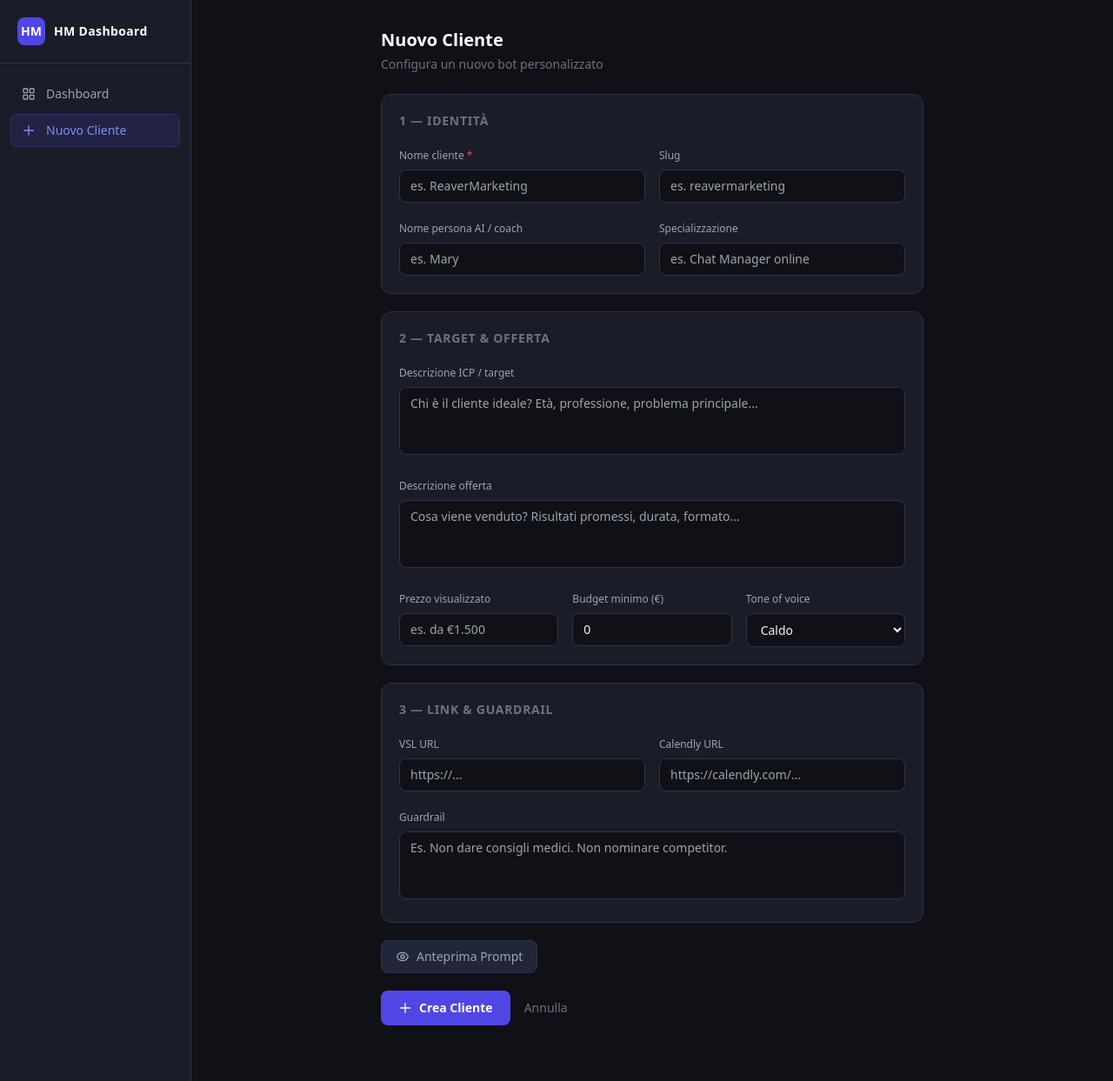
After one commit to dborgian/telgram-hm, a FastAPI app: template dashboard/templates/onboarding.html in a window 1280 px wide. The commit adds this page. Shown: the whole page at 87% size. Run offline with FastAPI, Linux system fonts and the light colour scheme; the template is opened without the code that fills it, so the values that code supplies are empty; parts of the project's set-up code (start-up, migrations or seed data) failed here and were passed over; some libraries are stand-ins or nearby versions.

Commit message:
feat(fase2): prompt generator + onboarding dashboard
- Add dashboard/prompt_generator.py: LLM-based config generation
  (gpt-4o-mini temp=0.2) with self-contained Python template fallback
- Add dashboard/templates/onboarding.html: dark theme onboarding form
  with Alpine.js, preview endpoint, and in-page success/error feedback
- Extend dashboard/app.py: ClientCreate/ClientUpdate/ClientPreview
  schemas, _slugify helper, 5 new routes (GET /onboarding,
  POST /api/clients/preview, POST /api/clients, GET /api/clients,
  PATCH /api/clients/{slug})
- Add nav link to onboarding page in index.html sidebar

```diff
--- a/dashboard/app.py
+++ b/dashboard/app.py
@@ -1,7 +1,9 @@
 """FastAPI dashboard backend for Telegram sales bot analytics."""
 
 import os
+import re
 import secrets
+import uuid
 from contextlib import asynccontextmanager
 from datetime import datetime, timezone, timedelta, date
 from pathlib import Path
@@ -15,6 +17,11 @@ from fastapi.templating import Jinja2Templates
 from pydantic import BaseModel
 from starlette.requests import Request
 from supabase import AsyncClient, acreate_client
+
+try:
+    from dashboard.prompt_generator import generate_client_config
+except ImportError:
+    from prompt_generator import generate_client_config
 
 load_dotenv(Path(__file__).parent.parent / ".env")
 
@@ -92,6 +99,58 @@ class NotesUpdate(BaseModel):
 
 class StatusUpdate(BaseModel):
     status: str
+
+
+class ClientCreate(BaseModel):
+    name: str
+    slug: str = ""
+    coach_name: str = ""
+    specialization: str = ""
+    target_description: str = ""
+    tone: str = "warm"
+    offer_description: str = ""
+    price_display: str = ""
+    budget_min_euros: int = 0
+    guardrails: str = ""
+    vsl_url: str = ""
+    calendly_url: str = ""
+
+
+class ClientPreview(ClientCreate):
+    pass
+
+
+class ClientUpdate(BaseModel):
+    name: str | None = None
+    coach_name: str | None = None
+    specialization: str | None = None
+    target_description: str | None = None
+    tone: str | None = None
+    offer_description: str | None = None
+    price_display: str | None = None
+    budget_min_euros: int | None = None
+    guardrails: str | None = None
+    vsl_url: str | None = None
+    calendly_url: str | None = None
+    is_active: bool | None = None
+
+
+class ClientUpdate(BaseModel):
+    name: str | None = None
+    coach_name: str | None = None
+    specialization: str | None = None
+    target_description: str | None = None
+    tone: str | None = None
+    offer_description: str | None = None
+    price_display: str | None = None
+    budget_min_euros: int | None = None
+    guardrails: str | None = None
+    vsl_url: str | None = None
+    calendly_url: str | None = None
+    system_prompt_base: str | None = None
+    stage_instructions: dict | None = None
+    brand_voice: dict | None = None
+    is_active: bool | None = None
 
 
 # ---------------------------------------------------------------------------
@@ -391,3 +450,110 @@ async def update_status(
         raise
     except Exception as exc:
         raise HTTPException(status_code=500, detail="Internal server error") from exc
+
+
+# ---------------------------------------------------------------------------
+# Fase 2 — Prompt Generator / Client Management
+# ---------------------------------------------------------------------------
+
+
+def _slugify(text: str) -> str:
+    text = text.lower().strip()
+    text = re.sub(r"[^\w\s-]", "", text)
+    text = re.sub(r"[\s_-]+", "-", text)
+    return text[:50]
+
+
+@app.get("/onboarding", response_class=HTMLResponse)
+async def onboarding_page(request: Request, _: str = Depends(require_auth)):
+    return templates.TemplateResponse(request=request, name="onboarding.html")
+
+
+@app.post("/api/clients/preview")
+async def preview_client(body: ClientPreview, _: str = Depends(require_auth)):
+    try:
+        form_data = body.model_dump()
+        result = await generate_client_config(form_data)
+        return {"system_prompt_base": result.get("system_prompt_base", ""), "ok": True}
+    except HTTPException:
+        raise
+    except Exception as exc:
+        raise HTTPException(status_code=500, detail="Internal server error") from exc
+
+
+@app.get("/api/clients")
+async def list_clients(_: str = Depends(require_auth)):
+    try:
+        sb = await get_client()
+        res = await (
+            sb.table("client_config")
+            .select("client_id, name, slug, is_active, created_at")
+            .order("created_at", desc=True)
+            .execute()
+        )
+        return res.data
+    except HTTPException:
+        raise
+    except Exception as exc:
+        raise HTTPException(status_code=500, detail="Internal server error") from exc
+
+
+@app.post("/api/clients", status_code=201)
+async def create_client(body: ClientCreate, _: str = Depends(require_auth)):
+    try:
+        slug = body.slug or _slugify(body.name)
+
+        form_data = body.model_dump()
+        generated = await generate_client_config(form_data)
+
+        client_id = str(uuid.uuid4())
+        row = {
+            "client_id": client_id,
+            "name": body.name,
+            "slug": slug,
+            "coach_name": body.coach_name,
+            "specialization": body.specialization,
+            "target_description": body.target_description,
+            "tone": body.tone,
+            "offer_description": body.offer_description,
+            "price_display": body.price_display,
+            "budget_min_euros": body.budget_min_euros,
+            "guardrails": body.guardrails,
+            "vsl_base_url": body.vsl_url,
+            "calendly_base_url": body.calendly_url,
+            "system_prompt_base": generated.get("system_prompt_base", ""),
+            "stage_instructions": generated.get("stage_instructions", {}),
+            "brand_voice": generated.get("brand_voice", {}),
+            "is_active": True,
+        }
+
+        sb = await get_client()
+        try:
+            await sb.table("client_config").insert(row).execute()
+        except Exception as e:
+            if "duplicate" in str(e).lower() or "unique" in str(e).lower():
+                raise HTTPException(status_code=409, detail="slug già esistente") from e
+            raise
+
+        return {"client_id": client_id, "slug": slug, "ok": True}
+    except HTTPException:
+        raise
+    except Exception as exc:
+        raise HTTPException(status_code=500, detail="Internal server error") from exc
+
+
+@app.patch("/api/clients/{slug}")
+async def update_client(slug: str, body: ClientUpdate, _: str = Depends(require_auth)):
+    try:
+        updates = body.model_dump(exclude_unset=True)
+        if not updates:
+            return {"ok": True}
+        sb = await get_client()
+        res = await sb.table("client_config").update(updates).eq("slug", slug).execute()
+        if not res.data:
+            raise HTTPException(status_code=404, detail="Client not found")
+        return {"ok": True}
+    except HTTPException:
+        raise
+    except Exception as exc:
+        raise HTTPException(status_code=500, detail="Internal server error") from exc
--- /dev/null
+++ b/dashboard/templates/onboarding.html
@@ -0,0 +1,324 @@
+<!DOCTYPE html>
+<html lang="it" class="h-full">
+<head>
+  <meta charset="UTF-8" />
+  <meta name="viewport" content="width=device-width, initial-scale=1.0" />
+  <title>Nuovo Cliente — HM Dashboard</title>
+  <script src="https://cdn.tailwindcss.com"></script>
+  <script defer src="https://cdn.jsdelivr.net/npm/alpinejs@3.x.x/dist/cdn.min.js"></script>
+  <style>
+    [x-cloak] { display: none !important; }
+    body { background-color: #0f1117; color: #f3f4f6; }
+    .scrollbar-thin::-webkit-scrollbar { width: 4px; height: 4px; }
+    .scrollbar-thin::-webkit-scrollbar-track { background: #1a1d27; }
+    .scrollbar-thin::-webkit-scrollbar-thumb { background: #3d4260; border-radius: 2px; }
+  </style>
+</head>
+<body class="h-full" x-data="onboarding()">
+
+<div class="flex h-screen overflow-hidden">
+
+  <!-- SIDEBAR -->
+  <aside class="w-[220px] flex-shrink-0 flex flex-col" style="background:#1a1d27;border-right:1px solid #2d3248;">
+    <div class="px-5 py-5" style="border-bottom:1px solid #2d3248;">
+      <a href="/" class="flex items-center gap-2.5 no-underline">
+        <div class="w-8 h-8 rounded-lg flex items-center justify-center text-white font-bold text-sm" style="background:#4f46e5;">HM</div>
+        <span class="font-semibold text-white text-sm tracking-wide">HM Dashboard</span>
+      </a>
+    </div>
+    <nav class="flex-1 px-3 py-4 space-y-1">
+      <a href="/"
+        class="w-full flex items-center gap-3 px-3 py-2 rounded-lg text-sm font-medium transition-all no-underline"
+        style="color:#9ca3af;border:1px solid transparent;"
+        onmouseover="this.style.background='#22263a'" onmouseleave="this.style.background=''">
+        <svg class="w-4 h-4 flex-shrink-0" fill="none" stroke="currentColor" viewBox="0 0 24 24"><rect x="3" y="3" width="7" height="7" rx="1" stroke-width="2"/><rect x="14" y="3" width="7" height="7" rx="1" stroke-width="2"/><rect x="3" y="14" width="7" height="7" rx="1" stroke-width="2"/><rect x="14" y="14" width="7" height="7" rx="1" stroke-width="2"/></svg>
+        <span>Dashboard</span>
+      </a>
+      <a href="/onboarding"
+        class="w-full flex items-center gap-3 px-3 py-2 rounded-lg text-sm font-medium transition-all no-underline"
+        style="background:rgba(79,70,229,0.15);color:#818cf8;border:1px solid rgba(79,70,229,0.3);">
+        <svg class="w-4 h-4 flex-shrink-0" fill="none" stroke="currentColor" viewBox="0 0 24 24"><path stroke-linecap="round" stroke-linejoin="round" stroke-width="2" d="M12 4v16m8-8H4"/></svg>
+        <span>Nuovo Cliente</span>
+      </a>
+    </nav>
+  </aside>
+
+  <!-- MAIN -->
+  <main class="flex-1 overflow-y-auto scrollbar-thin" style="background:#0f1117;">
+    <div class="max-w-2xl mx-auto px-6 py-8 space-y-6">
+
+      <!-- Header -->
+      <div>
+        <h1 class="text-xl font-semibold text-white">Nuovo Cliente</h1>
+        <p class="mt-1 text-sm" style="color:#6b7280;">Configura un nuovo bot personalizzato</p>
+      </div>
+
+      <!-- Success message -->
+      <div x-show="success" x-cloak
+        class="rounded-xl px-5 py-4 flex items-start gap-3"
+        style="background:rgba(34,197,94,0.1);border:1px solid rgba(34,197,94,0.25);">
+        <svg class="w-5 h-5 flex-shrink-0 mt-0.5" style="color:#4ade80;" fill="none" stroke="currentColor" viewBox="0 0 24 24"><path stroke-linecap="round" stroke-linejoin="round" stroke-width="2" d="M5 13l4 4L19 7"/></svg>
+        <div>
+          <p class="text-sm font-medium" style="color:#4ade80;">Cliente creato con successo!</p>
+          <a href="/" class="text-sm mt-1 inline-block" style="color:#86efac;">Torna alla dashboard →</a>
+        </div>
+      </div>
+
+      <!-- Error message -->
+      <div x-show="error" x-cloak
+        class="rounded-xl px-5 py-4 flex items-start gap-3"
+        style="background:rgba(239,68,68,0.1);border:1px solid rgba(239,68,68,0.25);">
+        <svg class="w-5 h-5 flex-shrink-0 mt-0.5" style="color:#f87171;" fill="none" stroke="currentColor" viewBox="0 0 24 24"><path stroke-linecap="round" stroke-linejoin="round" stroke-width="2" d="M12 8v4m0 4h.01M21 12a9 9 0 11-18 0 9 9 0 0118 0z"/></svg>
+        <p class="text-sm" style="color:#f87171;" x-text="error"></p>
+      </div>
+
+      <form @submit.prevent="submitForm()" class="space-y-5" x-show="!success">
+
+        <!-- Section 1: Identità -->
+        <div class="rounded-xl p-5 space-y-4" style="background:#1a1d27;border:1px solid #2d3248;">
+          <h2 class="text-sm font-semibold uppercase tracking-wider" style="color:#6b7280;">1 — Identità</h2>
+
+          <div class="grid grid-cols-2 gap-4">
+            <div class="space-y-1.5">
+              <label class="text-xs font-medium" style="color:#9ca3af;">Nome cliente <span style="color:#ef4444;">*</span></label>
+              <input type="text" x-model="form.name" @input="if(!slugManual) form.slug = slugify(form.name)" required
+                class="w-full rounded-lg px-3 py-2 text-sm outline-none focus:ring-2"
+                style="background:#0f1117;border:1px solid #2d3248;color:#f3f4f6;"
+                placeholder="es. ReaverMarketing" />
+            </div>
+            <div class="space-y-1.5">
+              <label class="text-xs font-medium" style="color:#9ca3af;">Slug</label>
+              <input type="text" x-model="form.slug" @input="slugManual = true"
+                class="w-full rounded-lg px-3 py-2 text-sm outline-none focus:ring-2"
+                style="background:#0f1117;border:1px solid #2d3248;color:#f3f4f6;"
+                placeholder="es. reavermarketing" />
+            </div>
+          </div>
+
+          <div class="grid grid-cols-2 gap-4">
+            <div class="space-y-1.5">
+              <label class="text-xs font-medium" style="color:#9ca3af;">Nome persona AI / coach</label>
+              <input type="text" x-model="form.coach_name"
+                class="w-full rounded-lg px-3 py-2 text-sm outline-none focus:ring-2"
+                style="background:#0f1117;border:1px solid #2d3248;color:#f3f4f6;"
+                placeholder="es. Mary" />
+            </div>
+            <div class="space-y-1.5">
+              <label class="text-xs font-medium" style="color:#9ca3af;">Specializzazione</label>
+              <input type="text" x-model="form.specialization"
+                class="w-full rounded-lg px-3 py-2 text-sm outline-none focus:ring-2"
+                style="background:#0f1117;border:1px solid #2d3248;color:#f3f4f6;"
+                placeholder="es. Chat Manager online" />
+            </div>
+          </div>
+        </div>
+
+        <!-- Section 2: Target & Offerta -->
+        <div class="rounded-xl p-5 space-y-4" style="background:#1a1d27;border:1px solid #2d3248;">
+          <h2 class="text-sm font-semibold uppercase tracking-wider" style="color:#6b7280;">2 — Target & Offerta</h2>
+
+          <div class="space-y-1.5">
+            <label class="text-xs font-medium" style="color:#9ca3af;">Descrizione ICP / target</label>
+            <textarea x-model="form.target_description" rows="3"
+              class="w-full rounded-lg px-3 py-2 text-sm outline-none focus:ring-2 resize-none"
+              style="background:#0f1117;border:1px solid #2d3248;color:#f3f4f6;"
+              placeholder="Chi è il cliente ideale? Età, professione, problema principale..."></textarea>
+          </div>
+
+          <div class="space-y-1.5">
+            <label class="text-xs font-medium" style="color:#9ca3af;">Descrizione offerta</label>
+            <textarea x-model="form.offer_description" rows="3"
+              class="w-full rounded-lg px-3 py-2 text-sm outline-none focus:ring-2 resize-none"
+              style="background:#0f1117;border:1px solid #2d3248;color:#f3f4f6;"
+              placeholder="Cosa viene venduto? Risultati promessi, durata, formato..."></textarea>
+          </div>
+
+          <div class="grid grid-cols-3 gap-4">
+            <div class="space-y-1.5">
+              <label class="text-xs font-medium" style="color:#9ca3af;">Prezzo visualizzato</label>
+              <input type="text" x-model="form.price_display"
+                class="w-full rounded-lg px-3 py-2 text-sm outline-none focus:ring-2"
+                style="background:#0f1117;border:1px solid #2d3248;color:#f3f4f6;"
+                placeholder="es. da €1.500" />
+            </div>
+            <div class="space-y-1.5">
+              <label class="text-xs font-medium" style="color:#9ca3af;">Budget minimo (€)</label>
+              <input type="number" x-model.number="form.budget_min_euros" min="0"
+                class="w-full rounded-lg px-3 py-2 text-sm outline-none focus:ring-2"
+                style="background:#0f1117;border:1px solid #2d3248;color:#f3f4f6;"
+                placeholder="150" />
+            </div>
+            <div class="space-y-1.5">
+              <label class="text-xs font-medium" style="color:#9ca3af;">Tone of voice</label>
+              <select x-model="form.tone"
+                class="w-full rounded-lg px-3 py-2 text-sm outline-none focus:ring-2"
+                style="background:#0f1117;border:1px solid #2d3248;color:#f3f4f6;">
+                <option value="warm">Caldo</option>
+                <option value="professional">Professionale</option>
+                <option value="urgent">Urgente</option>
+                <option value="empathetic">Empatico</option>
+              </select>
+            </div>
+          </div>
+        </div>
+
+        <!-- Section 3: Link & Guardrail -->
+        <div class="rounded-xl p-5 space-y-4" style="background:#1a1d27;border:1px solid #2d3248;">
+          <h2 class="text-sm font-semibold uppercase tracking-wider" style="color:#6b7280;">3 — Link & Guardrail</h2>
+
+          <div class="grid grid-cols-2 gap-4">
+            <div class="space-y-1.5">
+              <label class="text-xs font-medium" style="color:#9ca3af;">VSL URL</label>
+              <input type="url" x-model="form.vsl_url"
+                class="w-full rounded-lg px-3 py-2 text-sm outline-none focus:ring-2"
+                style="background:#0f1117;border:1px solid #2d3248;color:#f3f4f6;"
+                placeholder="https://..." />
+            </div>
+            <div class="space-y-1.5">
+              <label class="text-xs font-medium" style="color:#9ca3af;">Calendly URL</label>
+              <input type="url" x-model="form.calendly_url"
+                class="w-full rounded-lg px-3 py-2 text-sm outline-none focus:ring-2"
+                style="background:#0f1117;border:1px solid #2d3248;color:#f3f4f6;"
+                placeholder="https://calendly.com/..." />
+            </div>
+          </div>
+
+          <div class="space-y-1.5">
+            <label class="text-xs font-medium" style="color:#9ca3af;">Guardrail</label>
+            <textarea x-model="form.guardrails" rows="3"
+              class="w-full rounded-lg px-3 py-2 text-sm outline-none focus:ring-2 resize-none"
+              style="background:#0f1117;border:1px solid #2d3248;color:#f3f4f6;"
+              placeholder="Es. Non dare consigli medici. Non nominare competitor."></textarea>
+          </div>
+        </div>
+
+        <!-- Preview Prompt -->
+        <div class="space-y-3">
+          <button type="button" @click="generatePreview()" :disabled="previewLoading"
+            class="flex items-center gap-2 px-4 py-2 rounded-lg text-sm font-medium transition-all"
+            style="background:#22263a;border:1px solid #2d3248;color:#9ca3af;"
+            onmouseover="if(!this.disabled) this.style.borderColor='#4f46e5';if(!this.disabled) this.style.color='#818cf8'"
+            onmouseleave="this.style.borderColor='#2d3248';this.style.color='#9ca3af'">
+            <svg x-show="!previewLoading" class="w-4 h-4" fill="none" stroke="currentColor" viewBox="0 0 24 24"><path stroke-linecap="round" stroke-linejoin="round" stroke-width="2" d="M15 12a3 3 0 11-6 0 3 3 0 016 0z"/><path stroke-linecap="round" stroke-linejoin="round" stroke-width="2" d="M2.458 12C3.732 7.943 7.523 5 12 5c4.478 0 8.268 2.943 9.542 7-1.274 4.057-5.064 7-9.542 7-4.477 0-8.268-2.943-9.542-7z"/></svg>
+            <svg x-show="previewLoading" class="w-4 h-4 animate-spin" fill="none" viewBox="0 0 24 24"><circle class="opacity-25" cx="12" cy="12" r="10" stroke="currentColor" stroke-width="4"/><path class="opacity-75" fill="currentColor" d="M4 12a8 8 0 018-8v8H4z"/></svg>
+            <span x-text="previewLoading ? 'Generazione...' : 'Anteprima Prompt'"></span>
+          </button>
+
+          <div x-show="preview" x-cloak x-data="{open:true}">
+            <button type="button" @click="open=!open"
+              class="flex items-center gap-1.5 text-xs mb-2" style="color:#6b7280;"
+              onmouseover="this.style.color='#9ca3af'" onmouseleave="this.style.color='#6b7280'">
+              <svg class="w-3 h-3 transition-transform" :class="open?'rotate-90':''" fill="none" stroke="currentColor" viewBox="0 0 24 24"><path stroke-linecap="round" stroke-linejoin="round" stroke-width="2" d="M9 5l7 7-7 7"/></svg>
+              <span x-text="open ? 'Nascondi anteprima' : 'Mostra anteprima'"></span>
+            </button>
+            <pre x-show="open" x-cloak
+              class="rounded-xl p-4 text-xs leading-relaxed overflow-x-auto scrollbar-thin whitespace-pre-wrap break-words"
+              style="background:#1a1d27;border:1px solid #2d3248;color:#9ca3af;max-height:320px;overflow-y:auto;"
+              x-text="preview"></pre>
+          </div>
+        </div>
+
+        <!-- Submit -->
+        <div class="flex items-center gap-4 pb-8">
+          <button type="submit" :disabled="submitLoading"
+            class="flex items-center gap-2 px-5 py-2.5 rounded-lg text-sm font-semibold transition-all"
+            style="background:#4f46e5;color:white;"
+            onmouseover="if(!this.disabled) this.style.background='#4338ca'"
+            onmouseleave="if(!this.disabled) this.style.background='#4f46e5'">
+            <svg x-show="!submitLoading" class="w-4 h-4" fill="none" stroke="currentColor" viewBox="0 0 24 24"><path stroke-linecap="round" stroke-linejoin="round" stroke-width="2" d="M12 4v16m8-8H4"/></svg>
+            <svg x-show="submitLoading" class="w-4 h-4 animate-spin" fill="none" viewBox="0 0 24 24"><circle class="opacity-25" cx="12" cy="12" r="10" stroke="currentColor" stroke-width="4"/><path class="opacity-75" fill="currentColor" d="M4 12a8 8 0 018-8v8H4z"/></svg>
+            <span x-text="submitLoading ? 'Creazione...' : 'Crea Cliente'"></span>
+          </button>
+          <a href="/" class="text-sm" style="color:#6b7280;"
+            onmouseover="this.style.color='#9ca3af'" onmouseleave="this.style.color='#6b7280'">Annulla</a>
+        </div>
+
+      </form>
+
+    </div>
+  </main>
+</div>
+
+<script>
+function onboarding() {
+  return {
+    form: {
+      name: '',
+      slug: '',
+      coach_name: '',
+      specialization: '',
+      target_description: '',
+      tone: 'warm',
+      offer_description: '',
+      price_display: '',
+      budget_min_euros: 0,
+      guardrails: '',
+      vsl_url: '',
+      calendly_url: '',
+    },
+    slugManual: false,
+    preview: '',
+    previewLoading: false,
+    submitLoading: false,
+    success: false,
+    error: '',
+
+    slugify(text) {
+      return text.toLowerCase()
+        .replace(/[^\w\s-]/g, '')
+        .replace(/[\s_]+/g, '-')
+        .replace(/^-+|-+$/g, '')
+        .slice(0, 50);
+    },
+
+    async generatePreview() {
+      this.previewLoading = true;
+      this.error = '';
+      try {
+        const res = await fetch('/api/clients/preview', {
+          method: 'POST',
+          credentials: 'include',
+          headers: { 'Content-Type': 'application/json' },
+          body: JSON.stringify(this.form),
+        });
+        const data = await res.json();
+        if (!res.ok) {
+          this.error = data.detail || 'Errore nella generazione del prompt.';
+        } else {
+          this.preview = data.system_prompt_base || data.preview || JSON.stringify(data, null, 2);
+        }
+      } catch (e) {
+        this.error = 'Errore di rete: ' + e.message;
+      } finally {
+        this.previewLoading = false;
+      }
+    },
+
+    async submitForm() {
+      this.submitLoading = true;
+      this.error = '';
+      try {
+        const res = await fetch('/api/clients', {
+          method: 'POST',
+          credentials: 'include',
+          headers: { 'Content-Type': 'application/json' },
+          body: JSON.stringify(this.form),
+        });
+        const data = await res.json();
+        if (!res.ok) {
+          this.error = data.detail || 'Errore nella creazione del cliente.';
+        } else {
+          this.success = true;
+          window.scrollTo({ top: 0, behavior: 'smooth' });
+        }
+      } catch (e) {
+        this.error = 'Errore di rete: ' + e.message;
+      } finally {
+        this.submitLoading = false;
+      }
+    },
+  };
+}
+</script>
+</body>
+</html>
```
Also changed, not shown: dashboard/prompt_generator.py (added, +167 -0 lines), dashboard/templates/index.html (+7 -0 lines).
